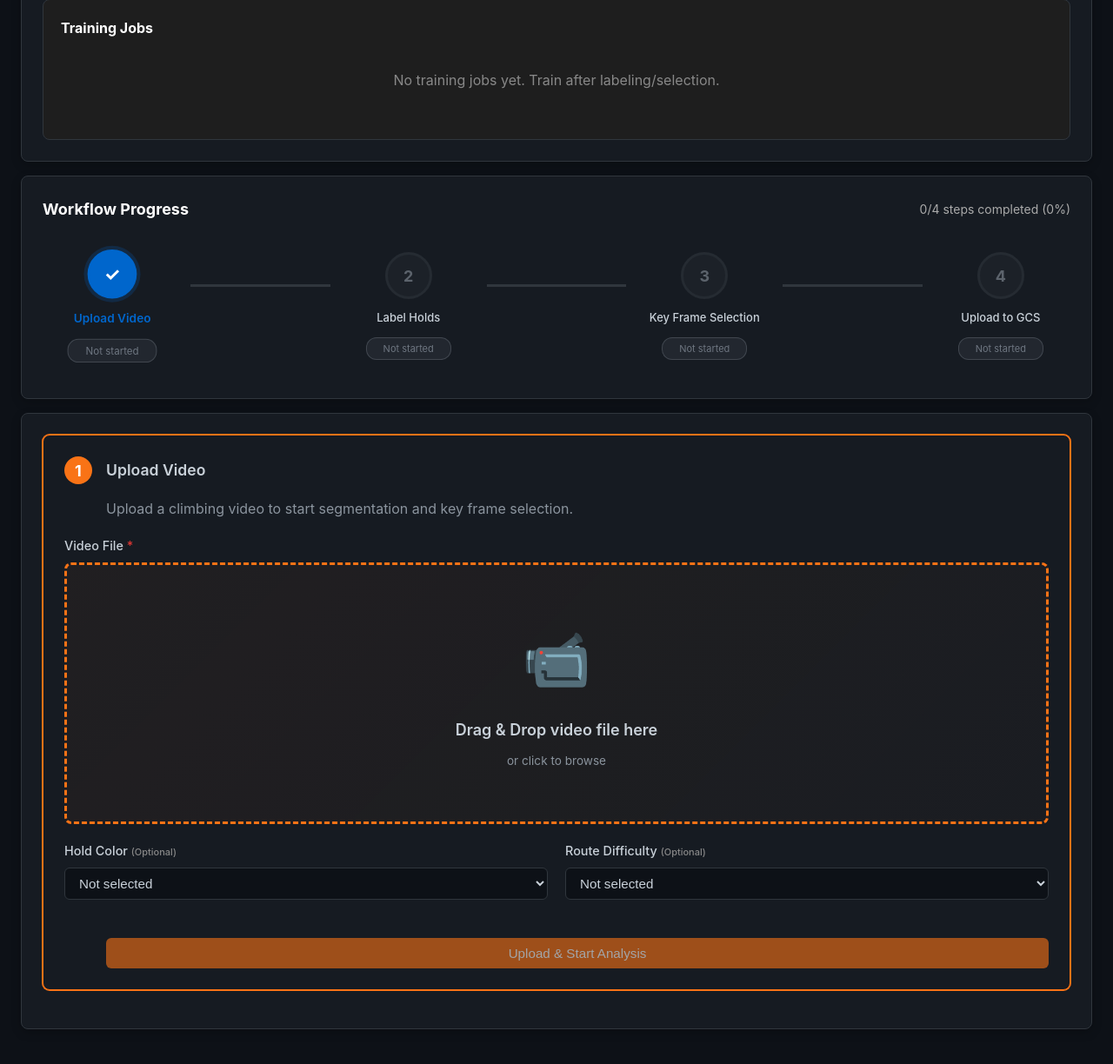
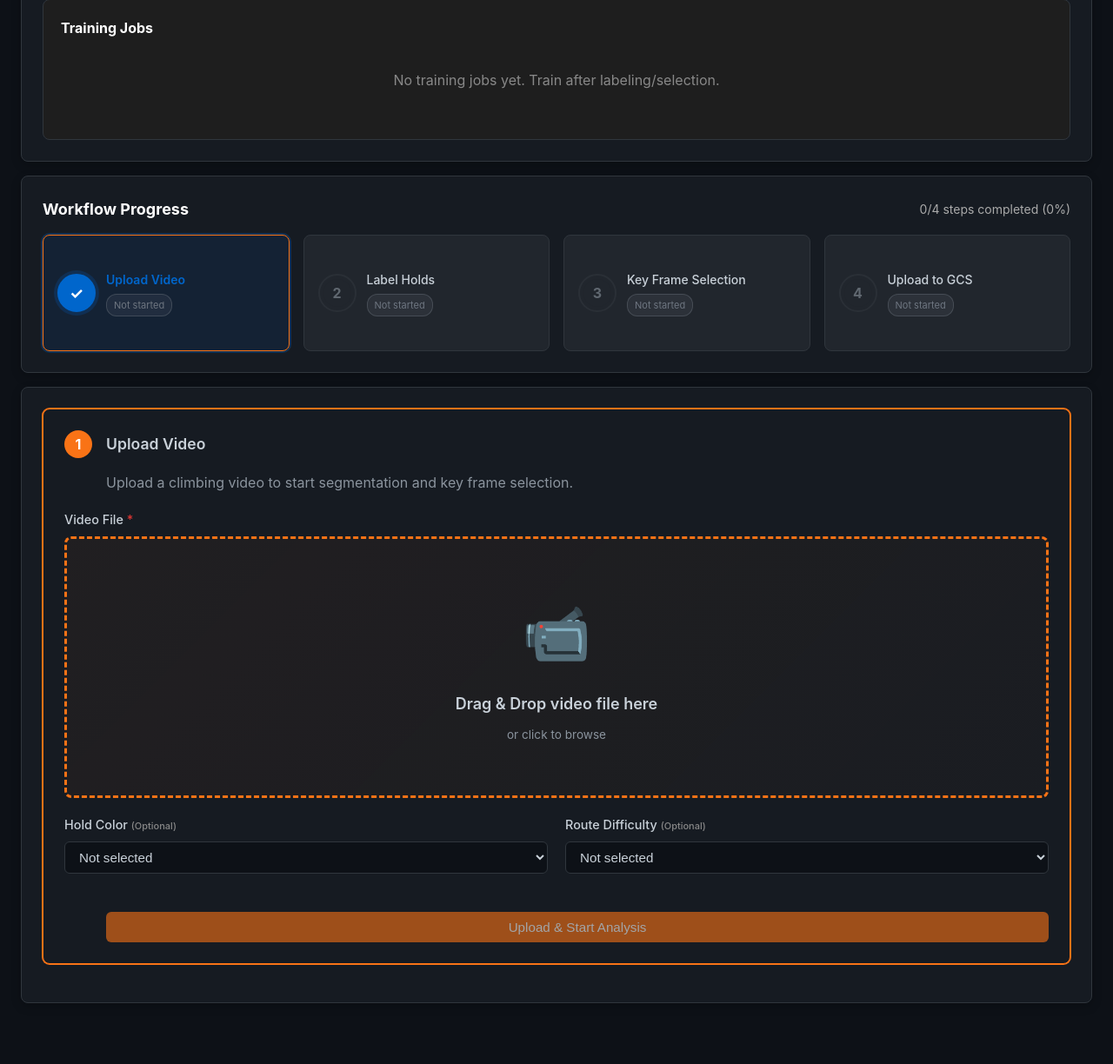
Before and after one commit to harrisonkimdev/6156-capstone-project, a FastAPI app: page /detection in a window 1280 px wide. Shown: the part 802-2026 px from the top of the page at 87% size. After the commit the page ends 1964 px from the top, so only its background shows below. Run offline with FastAPI, Linux system fonts and the light colour scheme; data that the repository does not hold is empty.

Commit message:
Change workflow progress to card-based horizontal layout and fix in-progress status logic
- Convert workflow progress from circular indicators to card-based horizontal layout
- Fix in-progress status: only show in-progress when actual work is happening, not just when viewing a step
- Step 2: in-progress only when video uploaded and labeling UI is active
- Step 3: in-progress only when video uploaded and frame selection UI is active
- Step 4: in-progress only when training job exists

```diff
--- a/webapp/static/app.css
+++ b/webapp/static/app.css
@@ -1208,43 +1208,72 @@ input[type="file"] {
 
 .workflow-progress-steps {
   display: flex;
-  align-items: center;
-  justify-content: space-between;
-  position: relative;
-  padding: 20px 0;
+  gap: 16px;
+  align-items: stretch;
 }
 
-.workflow-step {
-  display: flex;
-  flex-direction: column;
-  align-items: center;
-  gap: 8px;
+.workflow-step-card {
   flex: 1;
+  background-color: var(--bg-hover);
+  border: 1px solid var(--border-color);
+  border-radius: 8px;
+  padding: 16px;
   cursor: pointer;
   transition: all 0.3s ease;
   position: relative;
-  z-index: 1;
+  min-height: 100px;
+  display: flex;
+  flex-direction: column;
+  justify-content: center;
 }
 
-.workflow-step:hover {
-  opacity: 0.8;
+.workflow-step-card:hover {
+  border-color: var(--primary);
+  transform: translateY(-2px);
+  box-shadow: 0 4px 12px rgba(0, 102, 204, 0.2);
 }
 
-.workflow-step.active {
-  transform: scale(1.05);
+.workflow-step-card.active {
+  border-color: var(--primary);
+  background-color: rgba(0, 102, 204, 0.1);
+  box-shadow: 0 0 0 2px rgba(0, 102, 204, 0.3);
+}
+
+.workflow-step-card.completed {
+  border-color: var(--success);
+  background-color: rgba(35, 134, 54, 0.1);
+}
+
+.workflow-step-card.in-progress {
+  border-color: var(--warning);
+  background-color: rgba(210, 153, 34, 0.1);
+}
+
+.step-card-header {
+  display: flex;
+  align-items: center;
+  gap: 12px;
+}
+
+.step-card-info {
+  display: flex;
+  flex-direction: column;
+  gap: 6px;
+  flex: 1;
 }
 
 .step-indicator {
-  width: 48px;
-  height: 48px;
+  width: 40px;
+  height: 40px;
   border-radius: 50%;
   display: flex;
   align-items: center;
   justify-content: center;
   position: relative;
   transition: all 0.3s ease;
-  border: 3px solid var(--border-color);
+  border: 2px solid var(--border-color);
   background: var(--bg-hover);
+  flex-shrink: 0;
 }
 
 .step-indicator.active {
@@ -1285,7 +1314,7 @@ input[type="file"] {
 .step-number {
   color: var(--text-secondary);
   font-weight: bold;
-  font-size: 18px;
+  font-size: 16px;
   display: flex;
   align-items: center;
   justify-content: center;
@@ -1294,7 +1323,7 @@ input[type="file"] {
 .step-icon {
   color: white;
   font-weight: bold;
-  font-size: 20px;
+  font-size: 18px;
   display: none;
   align-items: center;
   justify-content: center;
@@ -1308,13 +1337,12 @@ input[type="file"] {
 
 .step-label {
   color: var(--text-primary);
-  font-size: 13px;
+  font-size: 14px;
   font-weight: 500;
-  text-align: center;
-  margin-top: 4px;
+  margin: 0;
 }
 
-.workflow-step.active .step-label {
+.workflow-step-card.active .step-label {
   color: #0066cc;
   font-weight: 600;
 }
@@ -1323,9 +1351,10 @@ input[type="file"] {
   font-size: 11px;
   padding: 4px 8px;
   border-radius: 12px;
-  margin-top: 4px;
-  text-align: center;
-  min-width: 80px;
+  margin: 0;
+  text-align: left;
+  display: inline-block;
+  width: fit-content;
 }
 
 .step-status.completed {
@@ -1346,19 +1375,6 @@ input[type="file"] {
   border: 1px solid rgba(110, 118, 129, 0.4);
 }
 
-.workflow-connector {
-  flex: 1;
-  height: 3px;
-  background: var(--border-color);
-  margin: 0 10px;
-  position: relative;
-  top: -24px;
-  transition: all 0.3s ease;
-}
-
-.workflow-connector.completed {
-  background: var(--success);
-}
 
 /* Enhanced Drag Drop Zone */
 .drag-drop-zone-emphasized {
--- a/webapp/templates/workflow.html
+++ b/webapp/templates/workflow.html
@@ -133,47 +133,60 @@
 
     <!-- Workflow Progress Bar -->
     <section class="card">
-      <div style="margin-bottom: 12px; display: flex; justify-content: space-between; align-items: center;">
+      <div style="margin-bottom: 16px; display: flex; justify-content: space-between; align-items: center;">
         <h2 style="color: #fff; margin: 0; font-size: 18px;">Workflow Progress</h2>
         <div id="workflow-progress-text" style="color: #aaa; font-size: 14px;">0/4 steps completed</div>
       </div>
       <div id="workflow-progress-bar" class="workflow-progress-container">
-        <!-- Progress bar will be generated by JavaScript -->
+        <!-- Progress cards in horizontal layout -->
         <div class="workflow-progress-steps">
-          <div class="workflow-step" data-step="step-1">
+          <div class="workflow-step-card" data-step="step-1">
+            <div class="step-card-header">
               <div class="step-indicator">
                 <div class="step-number">1</div>
                 <div class="step-icon">✓</div>
               </div>
+              <div class="step-card-info">
                 <div class="step-label">Upload Video</div>
                 <div class="step-status" id="step-1-status-badge">Not started</div>
               </div>
-          <div class="workflow-connector"></div>
-          <div class="workflow-step" data-step="step-2">
+            </div>
+          </div>
+          <div class="workflow-step-card" data-step="step-2">
+            <div class="step-card-header">
               <div class="step-indicator">
                 <div class="step-number">2</div>
                 <div class="step-icon">✓</div>
               </div>
+              <div class="step-card-info">
                 <div class="step-label">Label Holds</div>
                 <div class="step-status" id="step-2-status-badge">Not started</div>
               </div>
-          <div class="workflow-connector"></div>
-          <div class="workflow-step" data-step="step-3">
+            </div>
+          </div>
+          <div class="workflow-step-card" data-step="step-3">
+            <div class="step-card-header">
               <div class="step-indicator">
                 <div class="step-number">3</div>
                 <div class="step-icon">✓</div>
               </div>
+              <div class="step-card-info">
                 <div class="step-label">Key Frame Selection</div>
                 <div class="step-status" id="step-3-status-badge">Not started</div>
               </div>
-          <div class="workflow-connector"></div>
-          <div class="workflow-step" data-step="step-4">
+            </div>
+          </div>
+          <div class="workflow-step-card" data-step="step-4">
+            <div class="step-card-header">
               <div class="step-indicator">
                 <div class="step-number">4</div>
                 <div class="step-icon">✓</div>
               </div>
+              <div class="step-card-info">
                 <div class="step-label">Upload to GCS</div>
                 <div class="step-status" id="step-4-status-badge">Not started</div>
+              </div>
+            </div>
           </div>
         </div>
       </div>
```
Also changed, not shown: webapp/static/workflow/dashboard.js (+31 -36 lines). Lines whose indentation alone changed are shown as unchanged.
